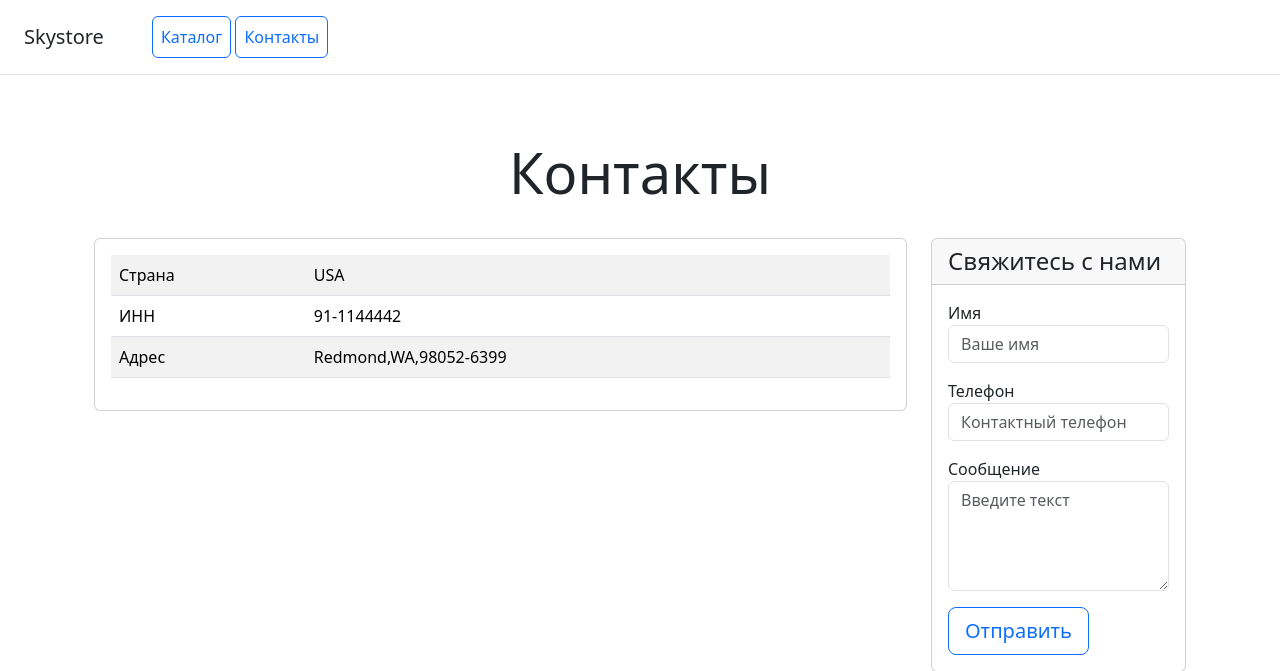
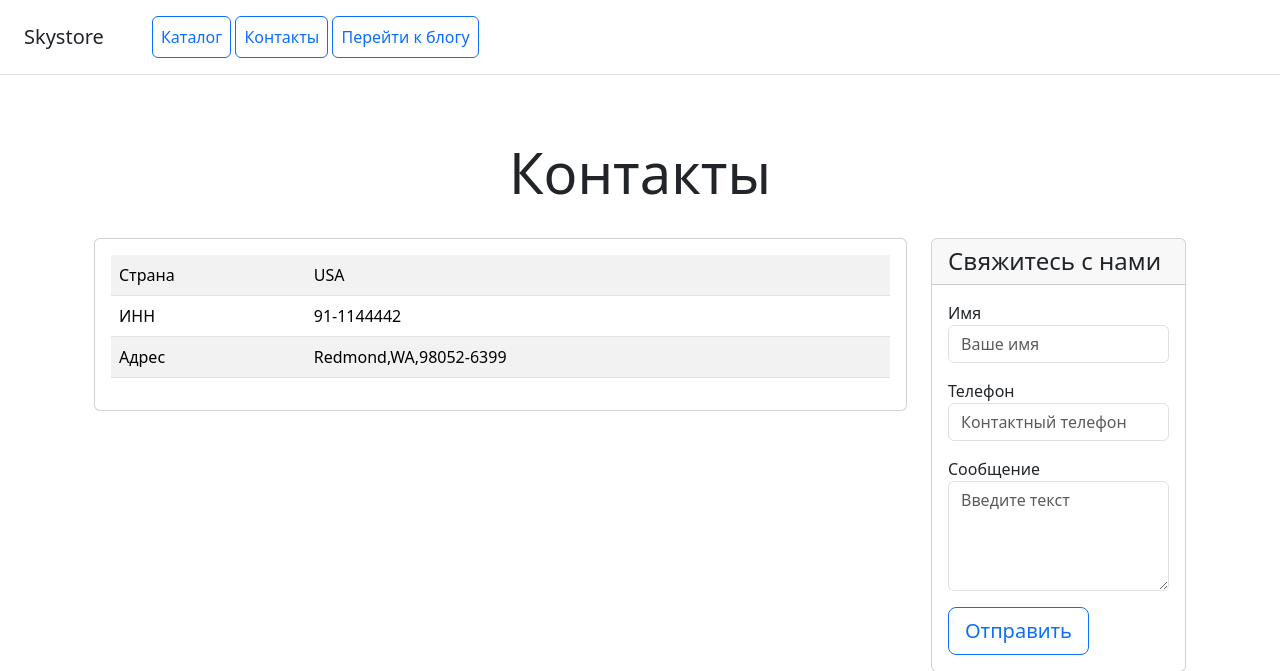
Before and after one commit to Svetlana062/Django_homework, a Django app: page /contacts/ in a window 1280 px wide. Shown: the top 671 px of the page. Run offline with Django 5.2, Linux system fonts and the light colour scheme; some libraries are stand-ins or nearby versions.

Commit message:
Blog button added

```diff
--- a/myproject/catalog/templates/catalog/includes/main_menu.html
+++ b/myproject/catalog/templates/catalog/includes/main_menu.html
@@ -3,5 +3,7 @@
     <nav class="ms-5">
         <a class="p-2 btn btn-outline-primary" href="/">Каталог</a>
         <a class="p-2 btn btn-outline-primary" href="/contacts/">Контакты</a>
+        <!-- Кнопка для перехода в блог -->
+        <a class="p-2 btn btn-outline-primary" href="{% url 'blog:list' %}">Перейти к блогу</a>
     </nav>
 </div>
```
